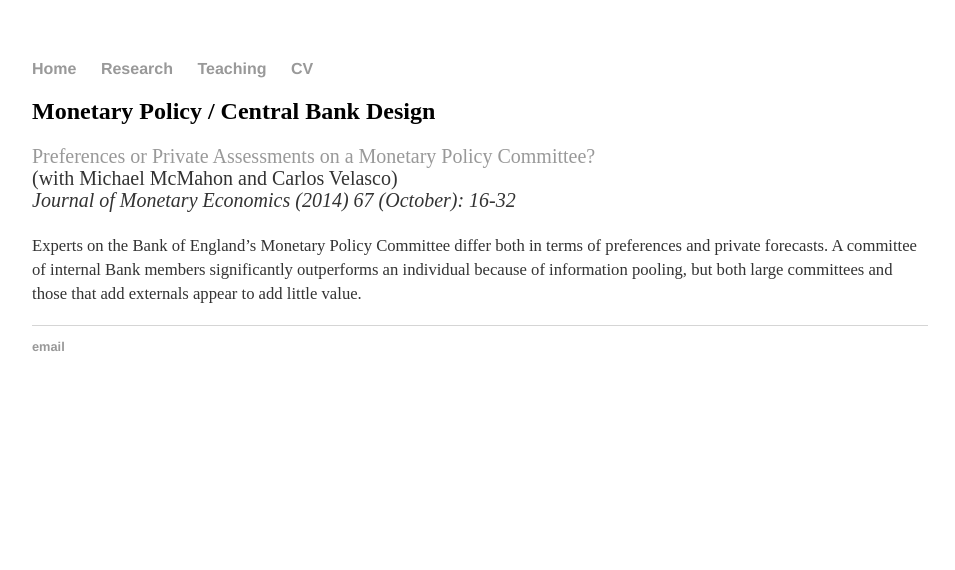
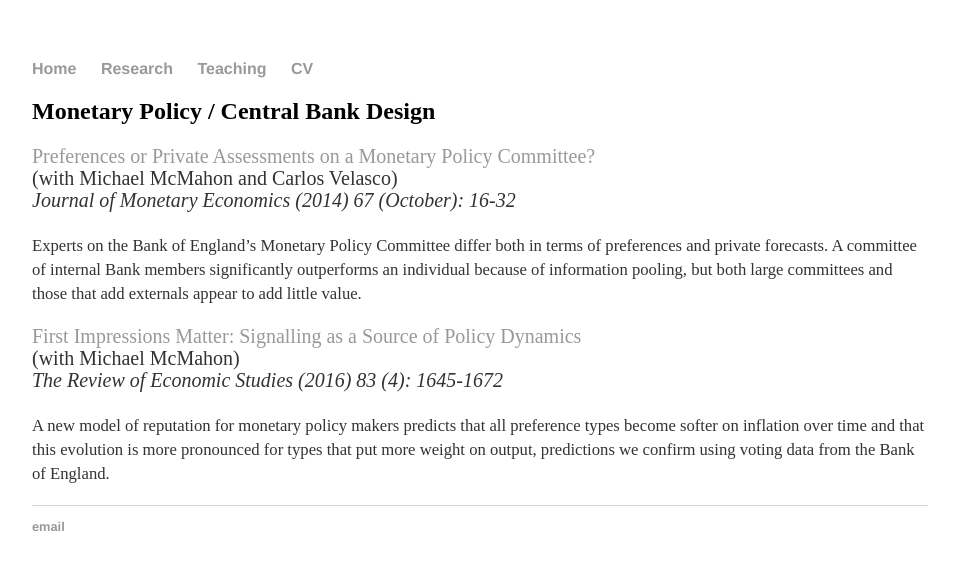
Before and after one commit to sekhansen/sekhansen.github.io, a Jekyll site: the page built from research.html, in a window 1280 px wide. Shown: the top 570 px of the page, without its empty margins (160-1115 px from the left). Built offline with Jekyll 4.4.1, drawn with Linux system fonts in a browser that asks for light colours.

Commit message:
Update research.html

```diff
--- a/research.html
+++ b/research.html
@@ -10,3 +10,10 @@ title: research
 <br><i>Journal of Monetary Economics (2014) 67 (October): 16-32</i>
 <br><br><small>Experts on the Bank of England’s Monetary Policy Committee differ both in terms of preferences and private forecasts.  A committee of internal Bank members significantly outperforms an individual because of information pooling, but both large committees and those that add externals appear to add little value.</small>
 </p>
+
+<p>
+<a href="http://restud.oxfordjournals.org/content/early/2016/03/20/restud.rdw007.abstract"> First Impressions Matter: Signalling as a Source of Policy Dynamics</a>
+<br>(with Michael McMahon)
+<br><i>The Review of Economic Studies (2016) 83 (4): 1645-1672</i>
+<br><br><small>A new model of reputation for monetary policy makers predicts that all preference types become softer on inflation over time and that this evolution is more pronounced for types that put more weight on output, predictions we confirm using voting data from the Bank of England.</small>
+</p>
```
